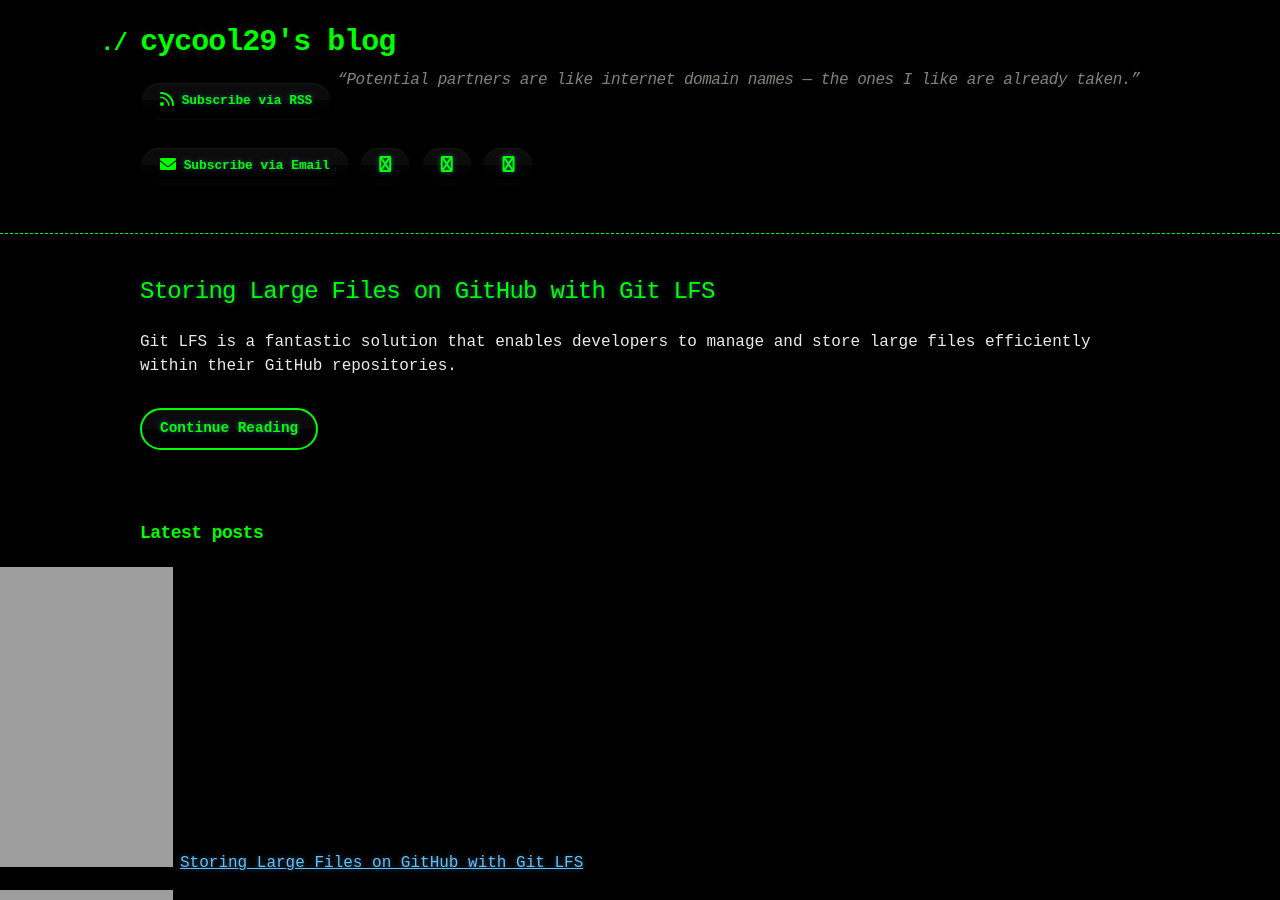
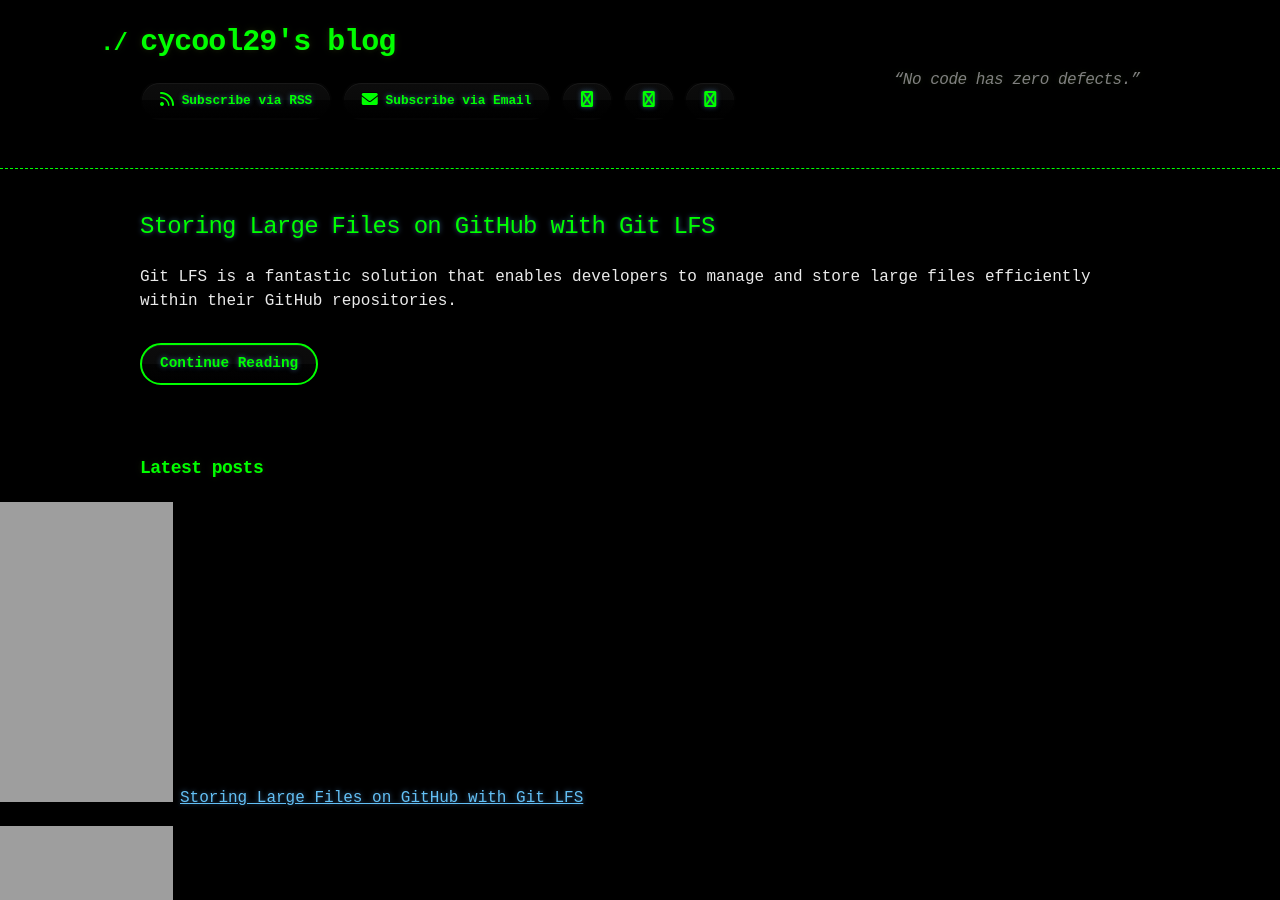
Before and after one commit to cycool29/cycool29.github.io, a Jekyll site: the page built from index.md, in a window 1280 px wide and 900 px high. Built offline with Jekyll 4.4.1, drawn with Linux system fonts in a browser that asks for light colours; a style sheet for code colours, icons or effects is not loaded.

Commit message:
Update quotes

```diff
--- a/_config.yml
+++ b/_config.yml
@@ -1,5 +1,5 @@
 title: cycool29's blog
-description: "“Potential partners are like internet domain names — the ones I like are already taken.” "
+description: "“No code has zero defects.” "
 bio: A high school student. Intermediate in Python, Git, Bash. Learning JavaScript. He/Him. "
 author: cycool29
 url: https://cycool29.github.io
```
